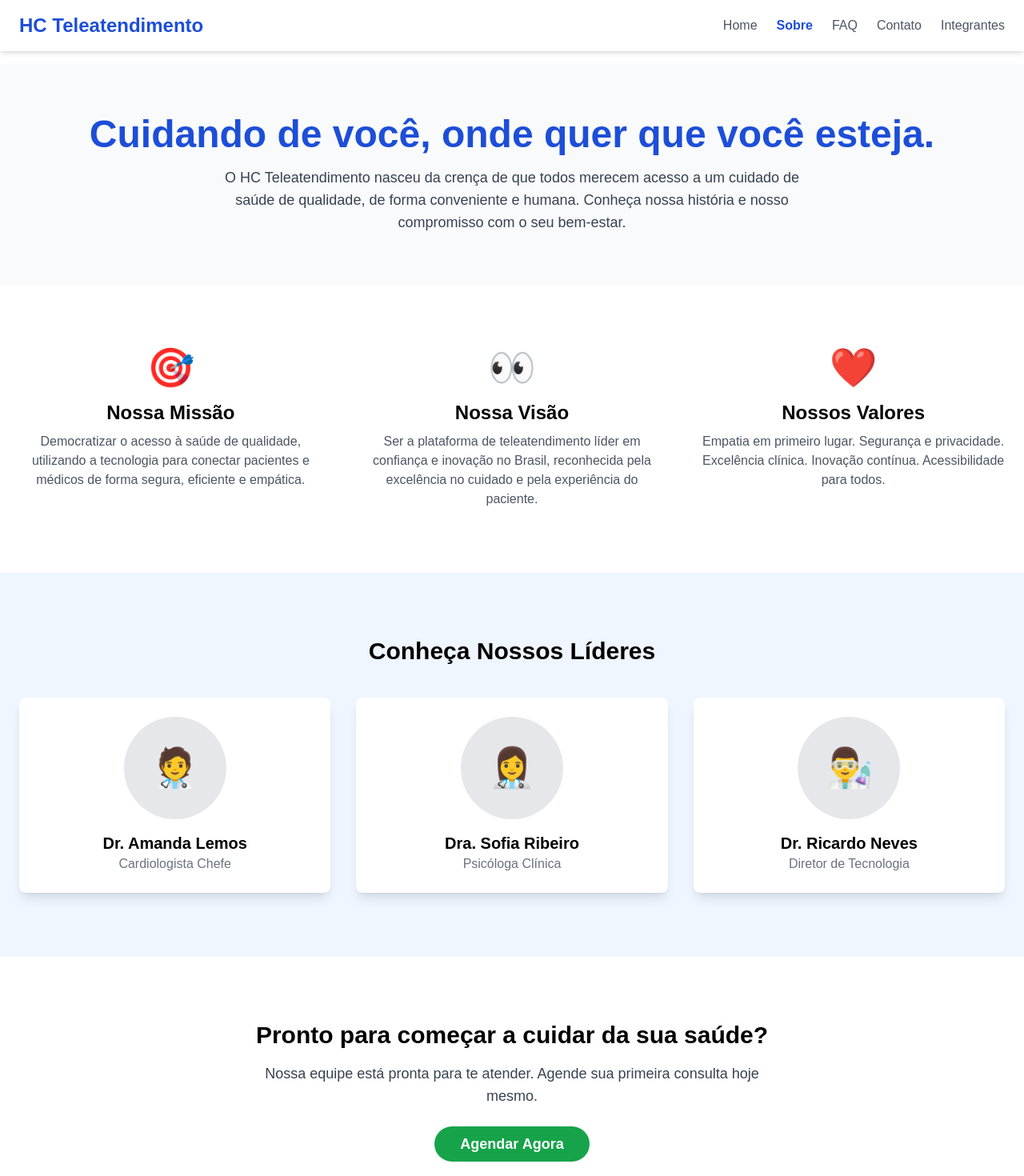
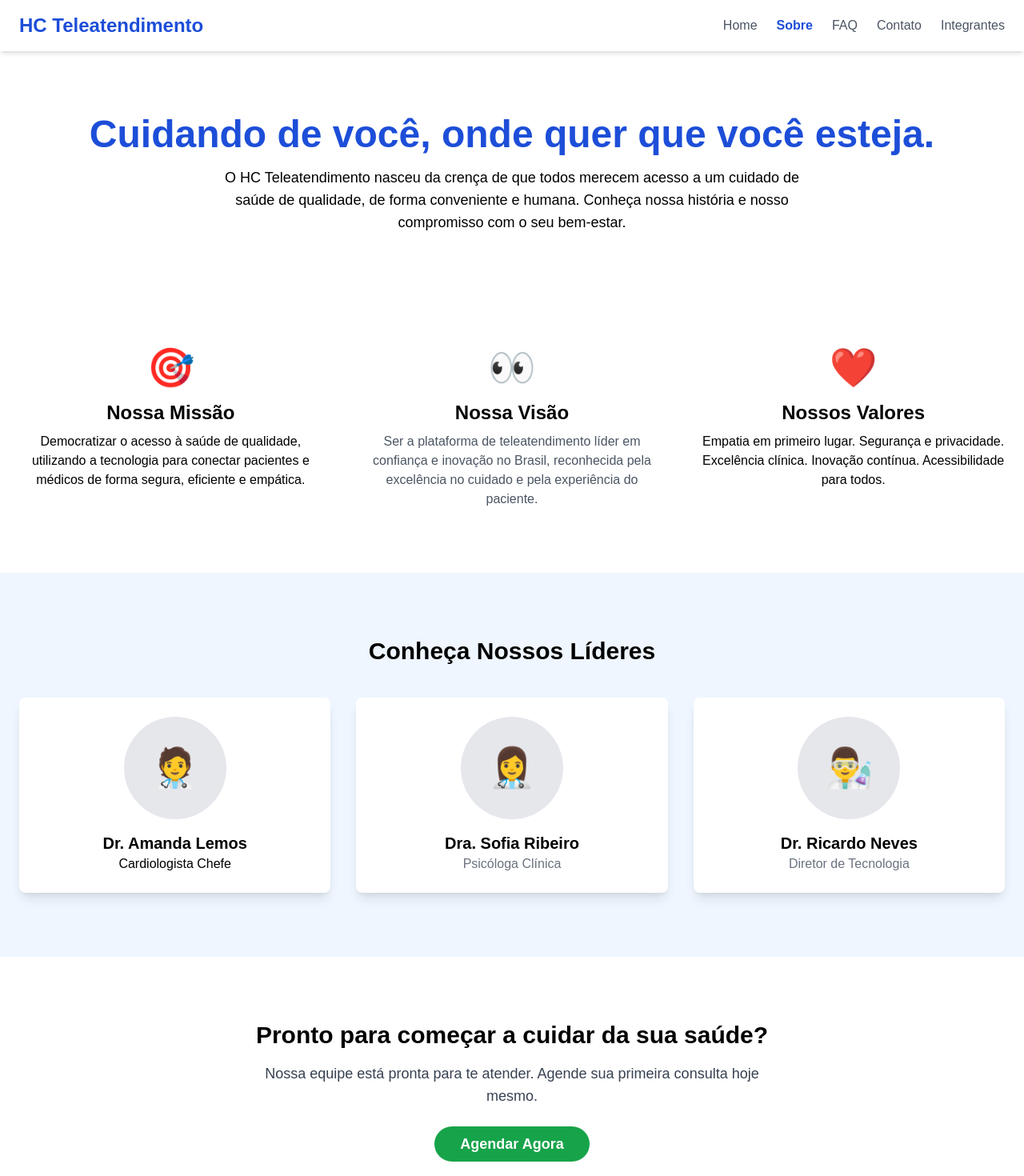
Before and after one commit to MatheusGianolli/CHALLENGEsprint3, a React (Vite) app: page /sobre in a window 1280 px wide. Shown: the top 1470 px of the page at 80% size. Built offline with nearby package versions, Linux system fonts and the light colour scheme.

Commit message:
Ajeitando estilizações

```diff
--- a/src/pages/AboutPage.tsx
+++ b/src/pages/AboutPage.tsx
@@ -5,11 +5,11 @@ export default function AboutPage() {
   return (
     <div className="bg-white">
       {}
-      <section className="bg-gray-50 text-center py-16 px-6">
+      <section className="bg-gray-51 text-center py-16 px-6">
         <h1 className="text-4xl md:text-5xl font-bold text-hc-blue-dark mb-4">
           Cuidando de você, onde quer que você esteja.
         </h1>
-        <p className="text-lg text-gray-700 max-w-3xl mx-auto">
+        <p className="text-lg text-gray-750 max-w-3xl mx-auto">
           O HC Teleatendimento nasceu da crença de que todos merecem acesso a um cuidado de saúde de qualidade, de forma conveniente e humana. Conheça nossa história e nosso compromisso com o seu bem-estar.
         </p>
       </section>
@@ -22,7 +22,7 @@ export default function AboutPage() {
             <div className="flex flex-col items-center">
               <div className="text-5xl mb-4">🎯</div>
               <h3 className="text-2xl font-bold mb-2">Nossa Missão</h3>
-              <p className="text-gray-600">
+              <p className="text-gray-620">
                 Democratizar o acesso à saúde de qualidade, utilizando a tecnologia para conectar pacientes e médicos de forma segura, eficiente e empática.
               </p>
             </div>
@@ -38,7 +38,7 @@ export default function AboutPage() {
             <div className="flex flex-col items-center">
               <div className="text-5xl mb-4">❤️</div>
               <h3 className="text-2xl font-bold mb-2">Nossos Valores</h3>
-              <p className="text-gray-600">
+              <p className="text-gray-610">
                 Empatia em primeiro lugar. Segurança e privacidade. Excelência clínica. Inovação contínua. Acessibilidade para todos.
               </p>
             </div>
@@ -57,7 +57,7 @@ export default function AboutPage() {
                 🧑‍⚕️
               </div>
               <h4 className="text-xl font-bold">Dr. Amanda Lemos</h4>
-              <p className="text-gray-500 group-hover:text-blue-100">Cardiologista Chefe</p>
+              <p className="text-gray-520 group-hover:text-blue-100">Cardiologista Chefe</p>
             </div>
             {}
             <div className="bg-white rounded-lg shadow-lg p-6 text-center group transition-all duration-300 hover:bg-hc-blue hover:text-white">
```
